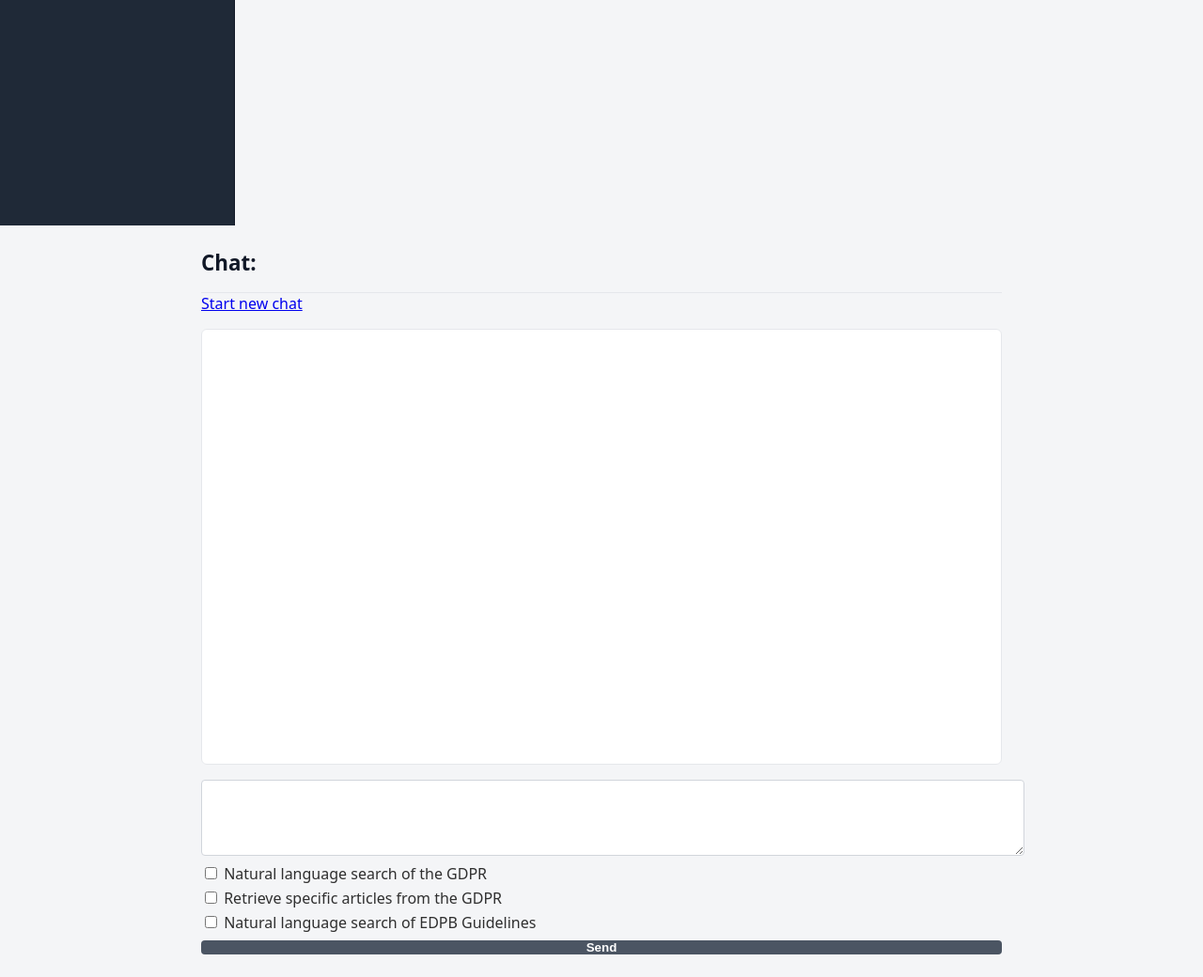
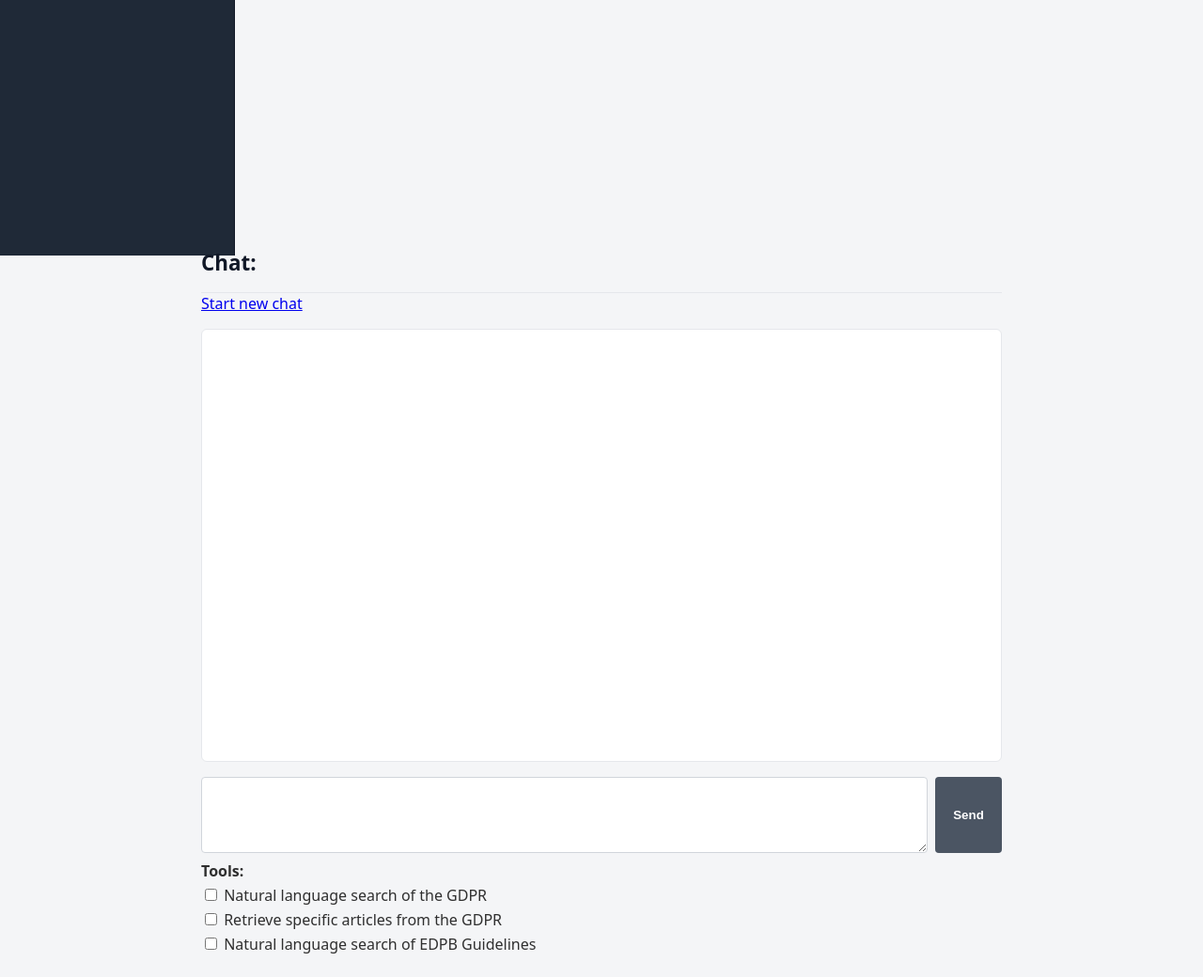
Before and after one commit to pjkrupa/rag_app, a FastAPI app: template frontend/templates/main.html in a window 1280 px wide. Shown: the part 560-1600 px from the top of the page at 94% size. Run offline with FastAPI, Linux system fonts and the light colour scheme; the template is opened without the code that fills it: most values are stand-ins (such as "Sample title", 1, 10 or a date in 2020); parts of the project's set-up code (start-up, migrations or seed data) failed here and were passed over; some libraries are stand-ins or nearby versions.

Commit message:
small front end quality-of-life fixes

```diff
--- a/app/services/db_manager.py
+++ b/app/services/db_manager.py
@@ -276,8 +276,8 @@
                 SELECT id, slug
                 FROM chats
                 WHERE user_id = ?
-                ORDER BY created_at ASC
-                LIMIT 10
+                ORDER BY created_at DESC
+                LIMIT 20
                 """,
                 (user_id,)
             )
--- a/frontend/static/styles.css
+++ b/frontend/static/styles.css
@@ -20,6 +20,9 @@
     color: #d1d5db;
     padding: 1rem;
     border-right: 1px solid #111827;
+
+    height: 100vh;
+    overflow-y: auto;
 }
 
 .sidebar a {
@@ -258,3 +261,14 @@
     flex-direction: column;
     gap: 0.25rem;
 }
+
+.text-field-and-button {
+    display: flex;
+    gap: 0.5rem;
+    align-items: stretch;
+}
+
+.text-field-and-button textarea {
+    flex: 1;
+    resize: vertical;
+}
--- a/frontend/templates/chat.html
+++ b/frontend/templates/chat.html
@@ -41,9 +41,12 @@
     autocomplete="off"
 >
     <input type="hidden" name="chat_id" value="{{ chat_id }}">
-    <textarea name="prompt" rows="3" autocomplete="off" required></textarea>
-
+    <div class="text-field-and-button">
+        <textarea name="prompt" rows="3" autocomplete="off" required></textarea>
+        <button type="submit">Send</button>
+    </div>
     <div class="tool-options">
+        <strong>Tools:</strong>
         <label>
             <input type="checkbox" name="tool_names" value="gdpr_query">
             Natural language search of the GDPR
@@ -60,7 +63,6 @@
         </label>
     </div>
 
-    <button type="submit">Send</button>
 </form>
 
 <div id="status" class="htmx-indicator">Working…</div>
```
